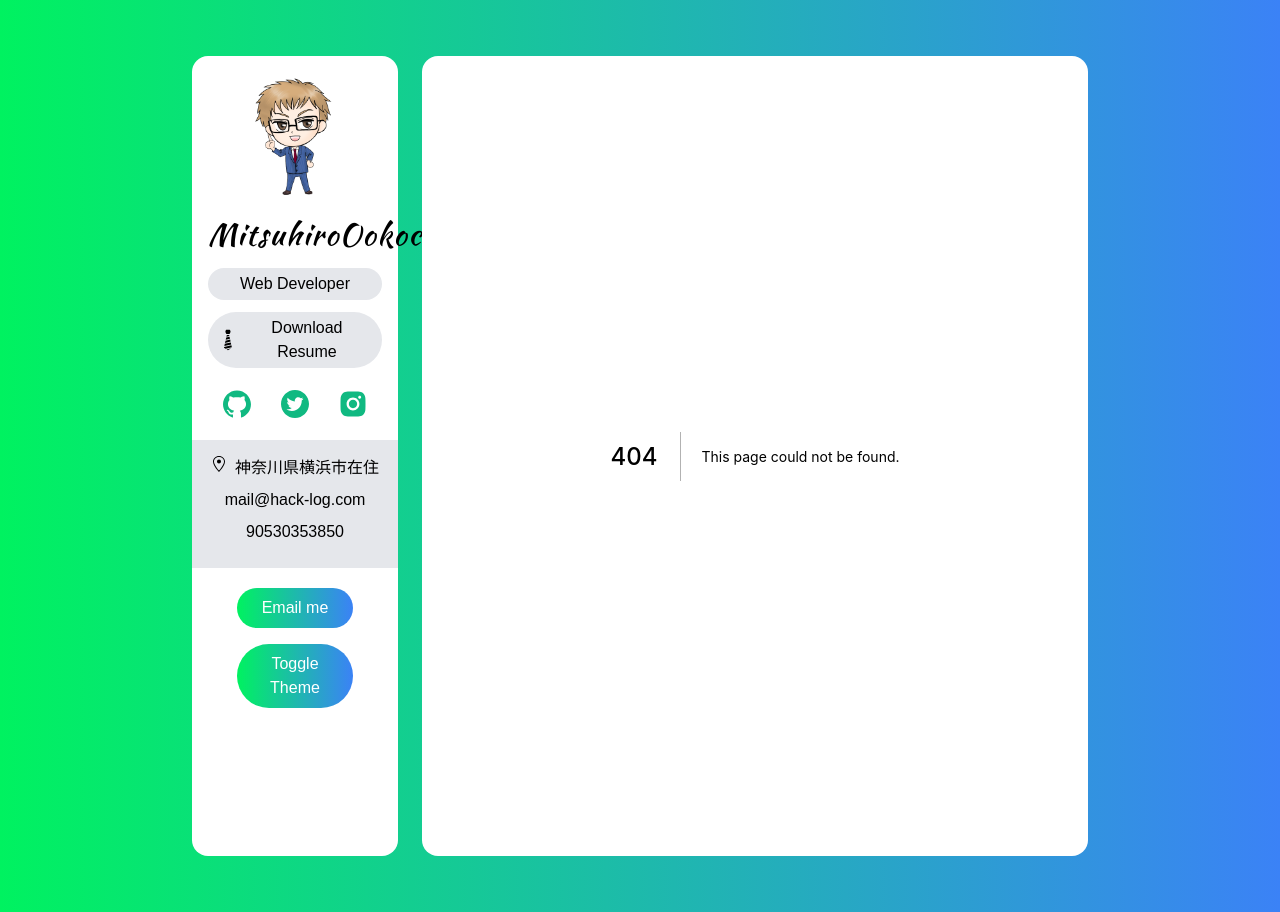
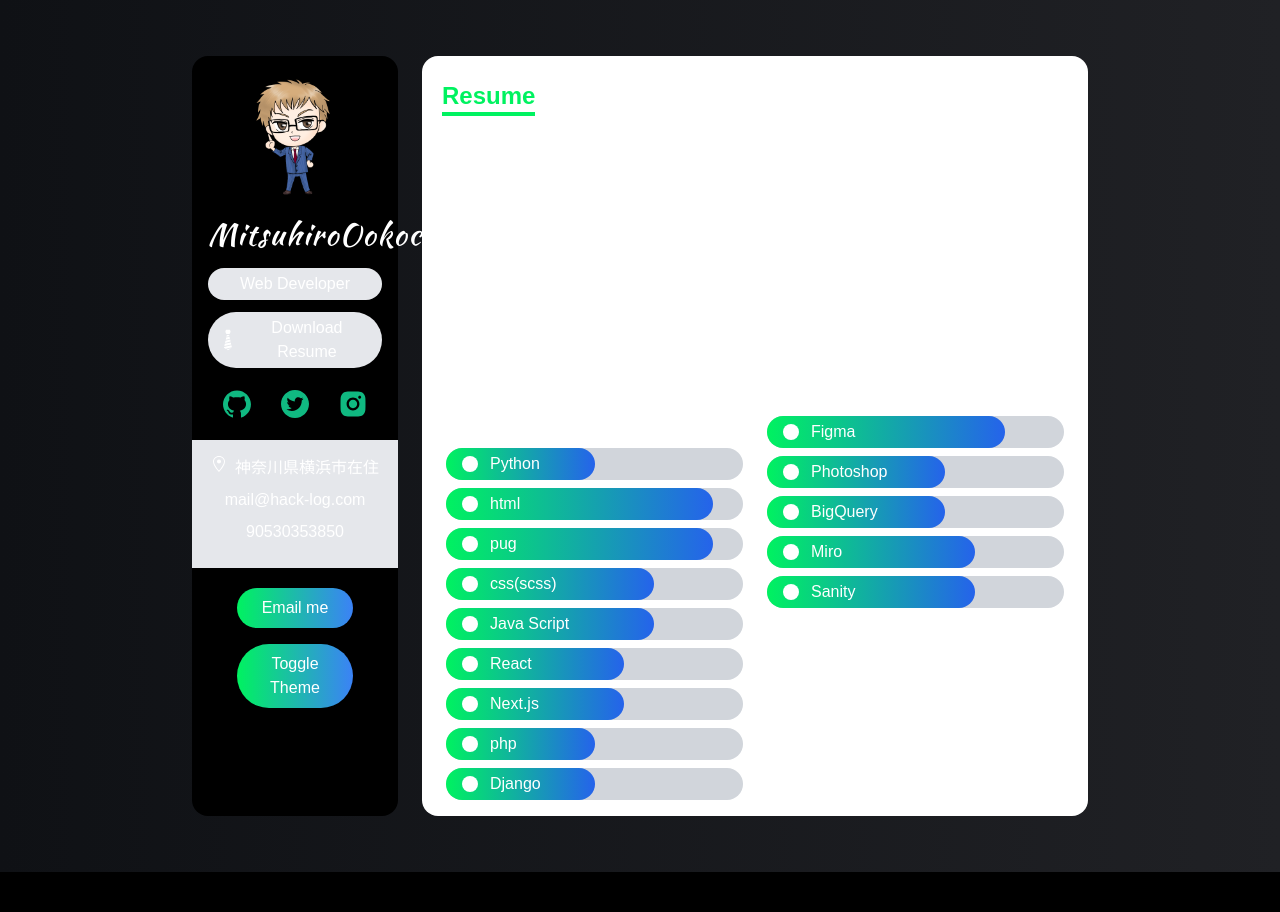
Before and after one commit to mitsuhiro0602/portfolio-web-mitsu, a Next.js app: page /resume in a window 1280 px wide. Before the commit this address had no page. After the commit the page ends 872 px from the top, so only its background shows below. Built offline with nearby package versions, Linux system fonts and the light colour scheme.

Commit message:
resume complete

```diff
--- /dev/null
+++ b/components/Bar.tsx
@@ -0,0 +1,20 @@
+import { FunctionComponent } from "react"
+import { ISkill } from "../type"
+
+const Bar: FunctionComponent<{
+  data: ISkill
+}> = ({data: { Icon, level, name }}) => {
+  return (
+    <div className="my-2 text-white bg-gray-300 rounded-full text-whit2-full ">
+      <div
+        className="flex items-center px-4 py-1 rounded-full bg-gradient-to-r from-green to-blue-600"
+        style={{ width: level }}
+      >
+        <Icon className="mr-3" />
+        {name}
+      </div>
+    </div>
+  )
+}
+
+export default Bar
--- /dev/null
+++ b/components/Navbar.tsx
@@ -0,0 +1,64 @@
+import { useState, useEffect, FunctionComponent} from "react";
+
+import { useRouter } from "next/router";
+import Link from 'next/link';
+
+const NavItem: FunctionComponent<{
+  activeItem: string,
+  setActiveItem: Function,
+  name: string,
+  route: string
+}> = ({activeItem, name, route, setActiveItem}) => {
+  return (
+    activeItem !== name ? (
+      <Link href={route}>
+        <a>
+          <span
+            onClick={()=>setActiveItem(name)}
+            className="hover:text-green">
+            {name}
+          </span>
+        </a>
+      </Link>
+    ):null
+  )
+}
+
+const Navbar = () => {
+  const [activeItem, setActiveItem] = useState<string>('');
+
+  const { pathname } = useRouter()
+
+  useEffect(()=> {
+    if(pathname === "/") setActiveItem('About')
+    else if(pathname === "/projects") setActiveItem('Projects')
+    else if(pathname === "/resume") setActiveItem('Resume')
+
+  }, [])
+  return (
+    <div className="flex justify-between px-5 py-3 my-3">
+      <span className="text-xl font-bold border-b-4 text-green border-green md:text-2xl">
+        {activeItem}
+      </span>
+      <div className="flex space-x-5 text-lg">
+        <NavItem activeItem={activeItem}
+          setActiveItem={setActiveItem}
+          name='About'
+          route='/'
+        />
+        <NavItem activeItem={activeItem}
+          setActiveItem={setActiveItem}
+          name='Resume'
+          route='/resume'
+        />
+        <NavItem activeItem={activeItem}
+          setActiveItem={setActiveItem}
+          name='Projects'
+          route='/projects'
+        />
+      </div>
+    </div>
+  )
+}
+
+export default Navbar
--- /dev/null
+++ b/components/ServiceCard.tsx
@@ -0,0 +1,25 @@
+import { FunctionComponent } from "react"
+import { IService } from '../type';
+
+const ServiceCard: FunctionComponent<{ service: IService }> = ({
+  service: { Icon, title, about },
+  }) => {
+
+    const createMarkup = () => {
+      return {
+        __html: about,
+      }
+    }
+
+  return (
+    <div className="flex items-center p-2 space-x-4">
+      <Icon className="w-12 h-12 text-green"/>
+      <div>
+        <h4 className="font-bold">{ title }</h4>
+        <p dangerouslySetInnerHTML={createMarkup()} />
+      </div>
+    </div>
+  )
+}
+
+export default ServiceCard
--- /dev/null
+++ b/data.ts
@@ -0,0 +1,115 @@
+import { RiComputerLine } from "react-icons/ri";
+import { FaServer } from "react-icons/fa";
+import { AiOutlineAntDesign, AiOutlineApi } from "react-icons/ai";
+import { MdDeveloperMode } from "react-icons/md";
+import { IService, ISkill } from "./type";
+
+import { BsCircleFill } from "react-icons/bs";
+
+export const services: IService[] = [
+  {
+    Icon: RiComputerLine,
+    title: "Frontend Development",
+    about:
+      "I can build a beautiful and scalable SPA using <b> HTML</b>,<b>CSS</b>   and <b>React.js</b> ",
+  },
+  {
+    Icon: FaServer,
+    title: "Backend  Development",
+    about:
+      "handle database, server, api using <b>Express </b> & other popular frameworks",
+  },
+  {
+    Icon: AiOutlineApi,
+    title: "API Development",
+    about:
+      "I can develop robust  REST API using <b>django-rest-api</b>  & <b>Node API</b> ",
+  },
+  {
+    Icon: MdDeveloperMode,
+    title: "Competitive Coder",
+    about: "a daily problem solver in <b>HackerRank</b>  and <b>Leet Code</b> ",
+  },
+  {
+    Icon: AiOutlineAntDesign,
+    title: "UI/UX designer",
+    about:
+      "stunning user interface designer using <b>Figma</b>  and  <b>Framer</b> ",
+  },
+];
+
+export const languages: ISkill[] = [
+  {
+    name:'Python',
+    level: '50%',
+    Icon:BsCircleFill
+  },
+  {
+    name:'html',
+    level: '90%',
+    Icon:BsCircleFill
+  },
+  {
+    name:'pug',
+    level: '90%',
+    Icon:BsCircleFill
+  },
+  {
+    name:'css(scss)',
+    level: '70%',
+    Icon:BsCircleFill
+  },
+  {
+    name:'Java Script',
+    level: '70%',
+    Icon:BsCircleFill
+  },
+  {
+    name:'React',
+    level: '60%',
+    Icon:BsCircleFill
+  },
+  {
+    name:'Next.js',
+    level: '60%',
+    Icon:BsCircleFill
+  },
+  {
+    name:'php',
+    level: '50%',
+    Icon:BsCircleFill
+  },
+  {
+    name:'Django',
+    level: '50%',
+    Icon:BsCircleFill
+  },
+]
+
+export const tools: ISkill[] = [
+  {
+    name:'Figma',
+    level: '80%',
+    Icon:BsCircleFill
+  },
+  {
+    name:'Photoshop',
+    level: '60%',
+    Icon:BsCircleFill
+  },
+  {
+    name:'BigQuery',
+    level: '60%',
+    Icon:BsCircleFill
+  },
+  {
+    name:'Miro',
+    level: '70%',
+    Icon:BsCircleFill
+  },
+  {
+    name:'Sanity',
+    level: '70%',
+    Icon:BsCircleFill
+  },
+]
--- a/pages/_app.tsx
+++ b/pages/_app.tsx
@@ -1,13 +1,15 @@
 import Sidebar from '../components/Sidebar'
 import '../styles/globals.css'
+import Navbar from '../components/Navbar';
 
 function MyApp({ Component, pageProps }) {
   return (
-    <div className="grid grid-cols-12 gap-6 my-14 lg:px-48 px-5 ">
-      <div className="lg:col-span-3 bg-white rounded-2xl col-span-12 p-4 text-center">
+    <div className="grid grid-cols-12 gap-6 px-5 my-14 lg:px-48 sm:px-20 md:px-32">
+      <div className="col-span-12 p-4 text-center bg-white dark:bg-black lg:col-span-3 rounded-2xl">
         <Sidebar />
       </div>
-      <div className="lg:col-span-9 bg-white rounded-2xl col-span-12">
+      <div className="flex flex-col col-span-12 overflow-hidden bg-white lg:col-span-9 rounded-2xl">
+        <Navbar />
         <Component {...pageProps} />
       </div>
 
--- a/pages/_document.tsx
+++ b/pages/_document.tsx
@@ -3,7 +3,7 @@ import Document, { Html, Head, Main, NextScript } from "next/document";
 class MyDocument extends Document {
   render() {
     return (
-      <Html lang="en">
+      <Html lang="en" class="dark">
         <Head>
           <link rel="preconnect" href="https://fonts.gstatic.com" />
           <link
--- a/pages/api/hello.ts
+++ /dev/null
@@ -1,5 +0,0 @@
-// Next.js API route support: https://nextjs.org/docs/api-routes/introduction
-
-export default (req, res) => {
-  res.status(200).json({ name: 'John Doe' })
-}
--- /dev/null
+++ b/pages/api/services.ts
@@ -0,0 +1,12 @@
+import { NextApiRequest, NextApiResponse } from "next"
+
+import { services } from '../../data'
+
+export default (req:NextApiRequest, res:NextApiResponse)=> {
+
+  // by default get request
+  console.log(services)
+
+  res.status(200).json({services})
+
+}
--- a/pages/index.tsx
+++ b/pages/index.tsx
@@ -1,10 +1,65 @@
+import { GetServerSidePropsContext, GetStaticPropsContext } from 'next';
+import ServiceCard from '../components/ServiceCard';
+import { services } from "../data";
 
 const index = () => {
+  console.log(services)
   return (
-    <div>
-      By the world
+    <div className="flex flex-col flex-grow px-6 pt-1">
+      <h5 className="my-3 font-medium">
+        I am currently pursuring B.Tech Degree(Final Year) in Cimputer
+        Science Engineering from Academy of Technology. I have 3+ years of
+        experience Engineering from Academy of Technoloy. I have a Youtube Channel
+        Where I teach Full Stack Web Development
+      </h5>
+      <div className="flex-grow p-4 mt-5 bg-gray-400"
+        style={{ marginLeft: '-1.5rem', marginRight: '-1.5rem' }}>
+        <h6 className="my-3 text-xl font-bold">What I offer</h6>
+        <div className="grid gap-6 lg:grid-cols-2">
+          {services.map((service) => (
+            <div className="bg-gray-200 rounded-lg lg:col-span-1 ">
+              <ServiceCard service={service} />
+            </div>
+          ))}
+        </div>
+      </div>
     </div>
   )
 }
 
 export default index
+
+// export const getServersideProps = async(
+//   context: GetServerSidePropsContext
+// ) => {
+
+//   // calculation
+//   const res = await fetch('http://localhost:3000/api/services')
+//   const data = await res.json()
+
+//   console.log('SERVER', services)
+
+//   return {
+//     props: {
+//       services: data.services,
+//     },
+
+//   }
+// }
+// export const getStaticProps = async(
+//   context: GetStaticPropsContext
+// ) => {
+
+//   // calculation
+//   const res = await fetch('http://localhost:3000/api/services')
+//   const data = await res.json()
+
+//   console.log('SERVER', services)
+
+//   return {
+//     props: {
+//       services: data.services,
+//     },
+
+//   }
+// }
--- /dev/null
+++ b/pages/projects.tsx
@@ -0,0 +1,9 @@
+const projects = () => {
+  return (
+    <div className="p-4">
+      project page
+    </div>
+  )
+}
+
+export default projects
--- /dev/null
+++ b/pages/resume.tsx
@@ -0,0 +1,54 @@
+import Bar from "../components/Bar";
+import { languages, tools } from '../data';
+
+const resume = () => {
+  return (
+    <div className="px-6 py-2">
+      {/* educatiuon & exp */}
+      <div className="grid gap-6 md:grid-cols-2">
+        <div>
+          <h5 className="my-3 text-2xl font-bold">Education</h5>
+          <div>
+            <h5 className="my-2 text-xl font-bold">Computer Sience Engineering</h5>
+            <p className="font-semibold">Academy of Technology(2017-2021)</p>
+            <p className="my-3">
+              I am currently pursuing 8.tech in computer science Engineering from academy of technology
+            </p>
+          </div>
+        </div>
+        <div>
+          <h5 className="my-3 text-2xl font-bold">Experience</h5>
+          <div>
+            <h5 className="my-2 text-xl font-bold">Software Engineer Jr.</h5>
+            <p className="font-semibold">TCS(2021-on)</p>
+            <p className="my-3">
+              I don't know why I am dogin this job
+            </p>
+          </div>
+        </div>
+      </div>
+      {/* Language & tool */}
+      <div className="grid gap-6 md:grid-cols-2">
+        <div>
+          <h5 className="my-3 text-2xl font-bold">Languages & Frameworks</h5>
+          <div className="my-2">
+            {languages.map(Language=>(
+              <Bar data={Language} key={Language.name} />
+            ))}
+          </div>
+        </div>
+        <div>
+          <h5 className="my-3 text-2xl font-bold">Tools & Softwares</h5>
+          <div className="my-2">
+            {tools.map(tool=>(
+              <Bar data={tool} key={tool.name} />
+            ))}
+          </div>
+        </div>
+
+      </div>
+    </div>
+  )
+}
+
+export default resume
--- /dev/null
+++ b/type.ts
@@ -0,0 +1,13 @@
+import { IconType } from 'react-icons';
+
+export interface IService {
+  title: string,
+  about: string,
+  Icon: IconType
+}
+
+export interface ISkill {
+  name: string,
+  level: string,
+  Icon: IconType
+}
```
